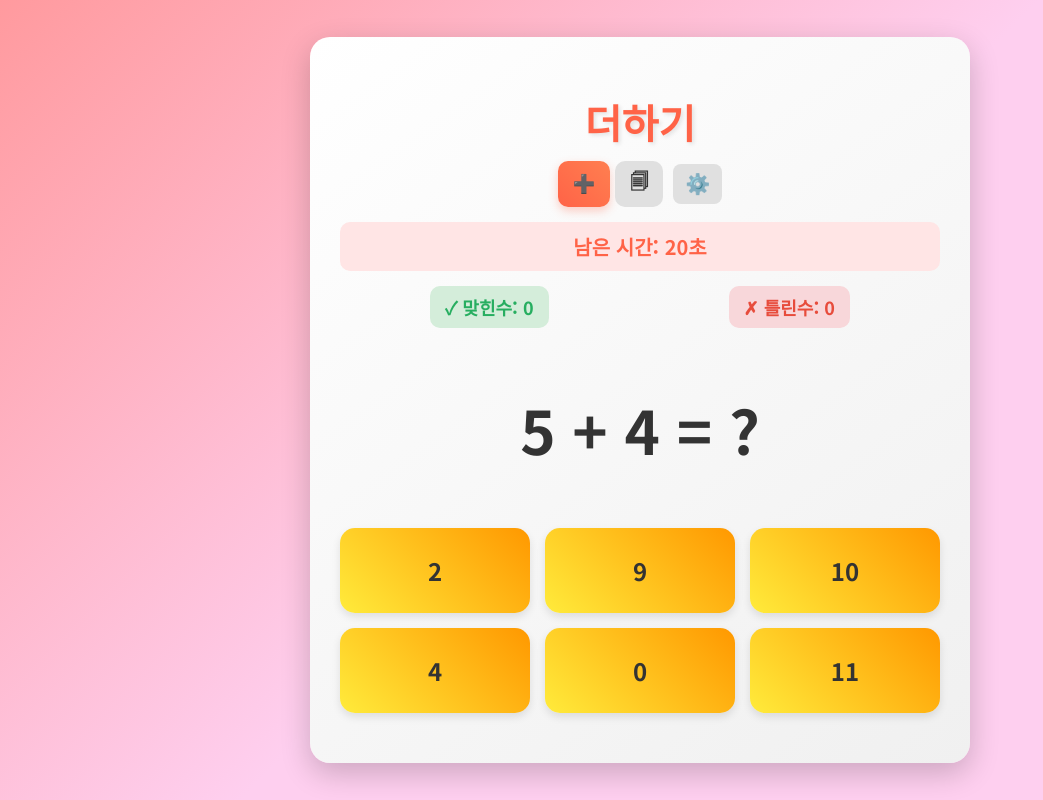
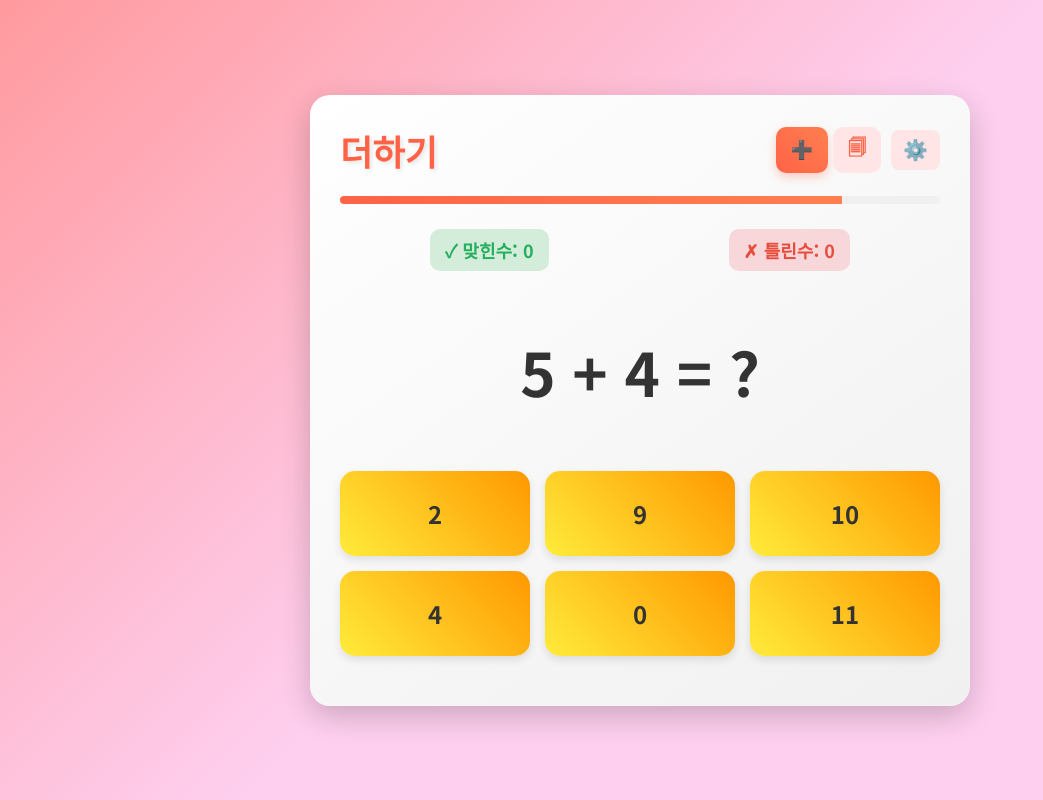
Before and after one commit to moku-kumo/smart-plus, a plain HTML site: page index.html in a window 1280 px wide. Shown: the whole page, without its empty margins (0-1043 px from the left). Drawn offline with Linux system fonts and the light colour scheme.

Commit message:
아이콘 위치 변경, 타이머 수정

```diff
--- a/index.html
+++ b/index.html
@@ -24,8 +24,8 @@
             </div>
         </div>
 
-        <div class="timer-board">
-            <span id="timer-display">남은 시간: 25초</span>
+        <div class="timer-container">
+            <div id="timer-bar"></div>
         </div>
 
         <div class="score-board">
--- a/script.js
+++ b/script.js
@@ -53,7 +53,8 @@ function startTimer() {
 }
 
 function updateTimerDisplay() {
-    document.getElementById('timer-display').textContent = `남은 시간: ${timeLeft}초`;
+    const percentage = (timeLeft / 25) * 100;
+    document.getElementById('timer-bar').style.width = `${percentage}%`;
 }
 
 // 게임 모드 전환
--- a/style.css
+++ b/style.css
@@ -28,22 +28,24 @@ body {
 }
 
 .header {
-    margin-bottom: 15px;
-    text-align: center;
+    display: flex;
+    justify-content: space-between;
+    align-items: center;
+    margin-bottom: 20px;
+    width: 100%;
 }
 
 .header-controls {
     display: flex;
-    justify-content: center;
     align-items: center;
     gap: 10px;
-    margin-top: 10px;
 }
 
 .settings-btn {
     padding: 8px 12px;
     font-size: 20px;
-    background: #e0e0e0;
+    background: #ffe5e5;
+    color: #ff6347;
     border: none;
     border-radius: 8px;
     cursor: pointer;
@@ -51,18 +53,24 @@ body {
 }
 
 .settings-btn:hover {
-    background: #d0d0d0;
+    background: #ffd1d1;
     transform: scale(1.05);
 }
 
-.timer-board {
-    font-size: 20px;
-    font-weight: bold;
-    color: #ff6347;
-    margin-bottom: 15px;
-    padding: 10px;
-    background: #ffe5e5;
-    border-radius: 10px;
+.timer-container {
+    width: 100%;
+    height: 8px;
+    background-color: #f0f0f0;
+    border-radius: 4px;
+    margin-bottom: 25px;
+    overflow: hidden;
+}
+
+#timer-bar {
+    height: 100%;
+    width: 100%;
+    background: linear-gradient(90deg, #ff6347, #ff7f50);
+    transition: width 1s linear;
 }
 
 /* 모달 스타일 */
@@ -196,8 +204,8 @@ body {
 
 h1 {
     color: #ff6347;
-    font-size: 2.5em;
-    margin-bottom: 0;
+    font-size: clamp(1.5em, 5vw, 2.2em);
+    margin: 0;
     text-shadow: 2px 2px 4px rgba(0,0,0,0.1);
     font-family: 'Noto Sans KR', sans-serif;
 }
@@ -228,14 +236,14 @@ h1 {
     font-weight: bold;
     border: none;
     border-radius: 10px;
-    background: #e0e0e0;
-    color: #333;
+    background: #ffe5e5;
+    color: #ff6347;
     cursor: pointer;
     transition: all 0.3s;
 }
 
 .mode-btn:hover {
-    background: #d0d0d0;
+    background: #ffd1d1;
     transform: scale(1.05);
 }
 
```
